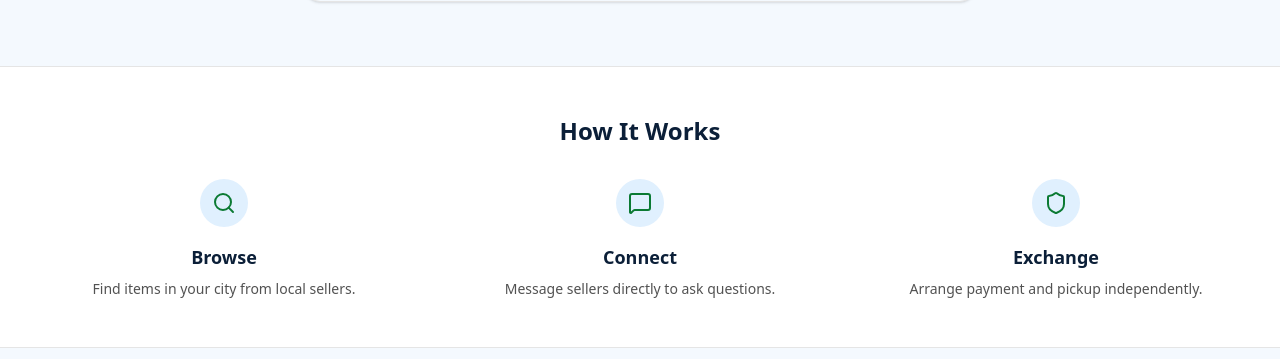
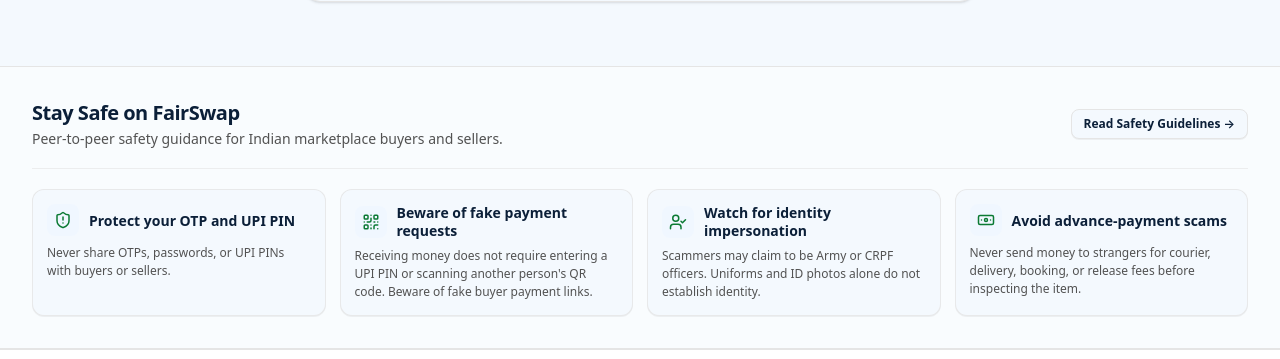
Before and after one commit to vivek2310sharma/FairSwap-Web, a Next.js app: page / in a window 1280 px wide. Shown: the part 441-800 px from the top of the page. Built offline with nearby package versions, Linux system fonts and the light colour scheme; no server answers.

Commit message:
feat(home): bring reviewed HOME-03 India trust strip to main (#219)
Isolated five-file port of staging PR #214, preserving main-only Suspense homepage listing boundary. Adds peer-to-peer scam warnings, EN/HI content, /safety CTA and regression assertions; no backend, RLS, auth or payments changes.

```diff
--- a/src/app/page.tsx
+++ b/src/app/page.tsx
@@ -3,6 +3,7 @@ import { Header } from "@/components/header";
 import { Footer } from "@/components/footer";
 import { RecentListingsSection } from "@/components/listings/RecentListingsSection";
 import { RecentListingsSkeleton } from "@/components/listings/RecentListingsSkeleton";
+import { TrustStrip } from "@/components/trust-strip";
 import Link from "next/link";
 import Form from "next/form";
 import Image from "next/image";
@@ -70,6 +71,9 @@ export default function HomePage() {
           </div>
         </section>
 
+        {/* Scam Awareness Trust Strip */}
+        <TrustStrip />
+
         {/* Recent Approved Listings */}
         <Suspense fallback={<RecentListingsSkeleton />}>
           <RecentListingsSection />
@@ -96,7 +100,7 @@ export default function HomePage() {
                 {
                   icon: Shield,
                   title: "Exchange",
-                  text: "Arrange payment and pickup independently.",
+                  text: "Meet in a public place, inspect the item, and agree on payment directly.",
                 },
               ].map((step) => (
                 <div key={step.title} className="text-center">
--- /dev/null
+++ b/src/components/trust-strip.tsx
@@ -0,0 +1,69 @@
+import Link from "next/link";
+import { ShieldAlert, QrCode, UserCheck, Banknote } from "lucide-react";
+import { trustStripEn, TrustStripItem } from "@/lib/trust-strip";
+
+const iconMap: Record<string, React.ComponentType<{ className?: string; "aria-hidden"?: boolean | "true" | "false" }>> = {
+  ShieldAlert,
+  QrCode,
+  UserCheck,
+  Banknote,
+};
+
+export function TrustStrip() {
+  const { heading, subheading, ctaText, items } = trustStripEn;
+
+  return (
+    <section
+      aria-labelledby="trust-strip-heading"
+      className="border-y border-border bg-surface/50 py-6 sm:py-8"
+    >
+      <div className="mx-auto max-w-7xl px-4 sm:px-6 lg:px-8">
+        <div className="flex flex-col sm:flex-row sm:items-center sm:justify-between gap-3 pb-5 border-b border-border/60">
+          <div>
+            <h2
+              id="trust-strip-heading"
+              className="text-lg font-bold tracking-tight text-foreground sm:text-xl"
+            >
+              {heading}
+            </h2>
+            <p className="mt-0.5 text-xs text-muted leading-snug sm:text-sm">
+              {subheading}
+            </p>
+          </div>
+          <div className="shrink-0">
+            <Link
+              href="/safety"
+              className="inline-flex items-center gap-1.5 rounded-lg border border-border bg-background px-3 py-1.5 text-xs font-semibold text-foreground shadow-2xs hover:bg-surface focus-visible:outline-2 focus-visible:outline-offset-2 focus-visible:outline-brand-500 transition-colors"
+            >
+              <span>{ctaText}</span>
+            </Link>
+          </div>
+        </div>
+
+        <div className="mt-5 grid grid-cols-1 gap-3.5 min-[520px]:grid-cols-2 lg:grid-cols-4">
+          {items.map((item: TrustStripItem) => {
+            const Icon = iconMap[item.icon] || ShieldAlert;
+            return (
+              <div
+                key={item.id}
+                className="flex flex-col rounded-xl border border-border/80 bg-background p-3.5 shadow-2xs transition-colors hover:border-brand-300 dark:hover:border-brand-700"
+              >
+                <div className="flex items-center gap-2.5">
+                  <div className="flex h-8 w-8 shrink-0 items-center justify-center rounded-lg bg-brand-50 text-action-600 dark:bg-brand-950 dark:text-brand-400">
+                    <Icon className="h-4.5 w-4.5" aria-hidden="true" />
+                  </div>
+                  <h3 className="text-xs sm:text-sm font-semibold leading-tight text-foreground">
+                    {item.title}
+                  </h3>
+                </div>
+                <p className="mt-2 text-xs leading-normal text-muted">
+                  {item.description}
+                </p>
+              </div>
+            );
+          })}
+        </div>
+      </div>
+    </section>
+  );
+}
--- /dev/null
+++ b/src/lib/trust-strip.ts
@@ -0,0 +1,83 @@
+export interface TrustStripItem {
+  id: string;
+  icon: string;
+  title: string;
+  description: string;
+}
+
+export interface TrustStripContent {
+  heading: string;
+  subheading: string;
+  ctaText: string;
+  items: TrustStripItem[];
+}
+
+export const trustStripEn: TrustStripContent = {
+  heading: "Stay Safe on FairSwap",
+  subheading: "Peer-to-peer safety guidance for Indian marketplace buyers and sellers.",
+  ctaText: "Read Safety Guidelines →",
+  items: [
+    {
+      id: "otp-pin",
+      icon: "ShieldAlert",
+      title: "Protect your OTP and UPI PIN",
+      description: "Never share OTPs, passwords, or UPI PINs with buyers or sellers.",
+    },
+    {
+      id: "fake-payment",
+      icon: "QrCode",
+      title: "Beware of fake payment requests",
+      description:
+        "Receiving money does not require entering a UPI PIN or scanning another person's QR code. Beware of fake buyer payment links.",
+    },
+    {
+      id: "impersonation",
+      icon: "UserCheck",
+      title: "Watch for identity impersonation",
+      description:
+        "Scammers may claim to be Army or CRPF officers. Uniforms and ID photos alone do not establish identity.",
+    },
+    {
+      id: "advance-payment",
+      icon: "Banknote",
+      title: "Avoid advance-payment scams",
+      description:
+        "Never send money to strangers for courier, delivery, booking, or release fees before inspecting the item.",
+    },
+  ],
+};
+
+export const trustStripHi: TrustStripContent = {
+  heading: "FairSwap पर सुरक्षित रहें",
+  subheading: "भारतीय मार्केटप्लेस खरीदारों और विक्रेताओं के लिए सुरक्षा मार्गदर्शन।",
+  ctaText: "सुरक्षा दिशानिर्देश पढ़ें →",
+  items: [
+    {
+      id: "otp-pin",
+      icon: "ShieldAlert",
+      title: "अपना OTP और UPI PIN सुरक्षित रखें",
+      description: "खरीदारों या विक्रेताओं के साथ कभी भी OTP, पासवर्ड या UPI PIN साझा न करें।",
+    },
+    {
+      id: "fake-payment",
+      icon: "QrCode",
+      title: "नकली भुगतान अनुरोधों से सावधान रहें",
+      description:
+        "पैसे प्राप्त करने के लिए UPI PIN दर्ज करने या किसी अन्य व्यक्ति का QR कोड स्कैन करने की आवश्यकता नहीं होती है। नकली खरीदार भुगतान लिंक से सावधान रहें।",
+    },
+    {
+      id: "impersonation",
+      icon: "UserCheck",
+      title: "पहचान के फर्जीवाड़े से बचें",
+      description:
+        "स्कैमर्स सेना या सीआरपीएफ अधिकारी होने का दावा कर सकते हैं। केवल वर्दी और आईडी फोटो से पहचान साबित नहीं होती है।",
+    },
+    {
+      id: "advance-payment",
+      icon: "Banknote",
+      title: "अग्रिम भुगतान घोटालों से बचें",
+      description:
+        "सामान की जांच करने से पहले कूरियर, डिलीवरी, बुकिंग या रिलीज शुल्क के लिए अनजान लोगों को पैसे न भेजें।",
+    },
+  ],
+};
```
Also changed, not shown: 2 other files (tests, documents, lock files or other folders).
